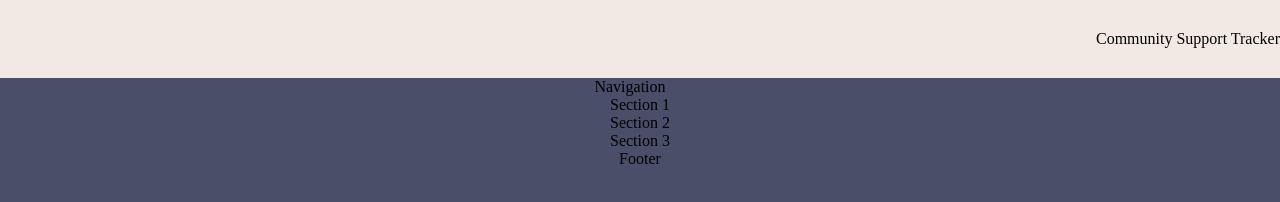
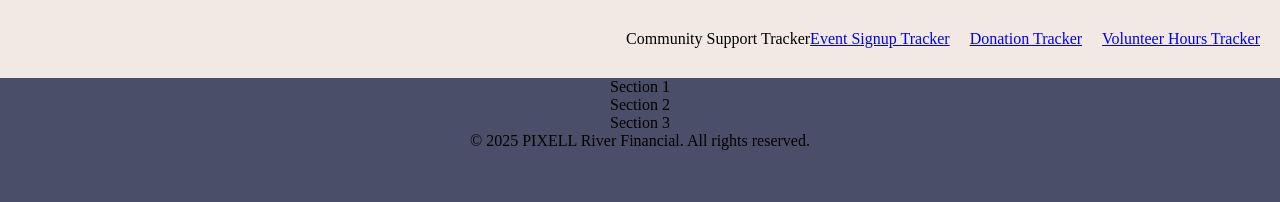
Before and after one commit to tjohnson-rrc/community-support-tracker, a website: page index.html in a window 1280 px wide. Drawn offline with Linux system fonts and the light colour scheme.

Commit message:
Moved event-signup files to own folder; updated index.html

```diff
--- a/index.html
+++ b/index.html
@@ -7,14 +7,20 @@
     <link rel="stylesheet" href="./templates/template-styles.css">
 </head>
 <body>
-    <header class="header">Community Support Tracker</header>
-
-    <nav class="nav-bar">Navigation</nav>
+    <header class="header">Community Support Tracker
+        <nav class="nav-bar" id="field_nav-bar">
+            <ul class="nav-links">
+                <li><a href="#">Event Signup Tracker</a></li>
+                <li><a href="#">Donation Tracker</a></li>
+                <li><a href="#">Volunteer Hours Tracker</a></li>
+            </ul>
+        </nav>
+    </header>
 
     <section class="section-1">Section 1</section>
     <section class="section-2">Section 2</section>
     <section class="section-3">Section 3</section>
 
-    <footer class="footer">Footer</footer>
+    <footer class="footer"> © 2025 PIXELL River Financial. All rights reserved.</footer>
 </body>
 </html>
```
Also changed, not shown: event-signup/event-signup-styles.css (renamed from event-signup-styles.css), event-signup/event-signup.html (renamed from event-signup.html), event-signup/event-signup.js (renamed from event-signup.js), event-signup/event-signup.test.js (renamed from event-signup.test.js), event-signup/index.html (deleted), event-signup/script.js (deleted).
